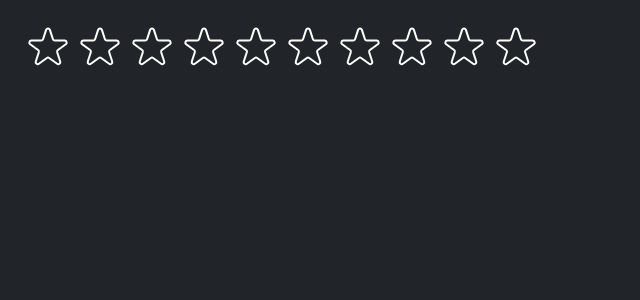
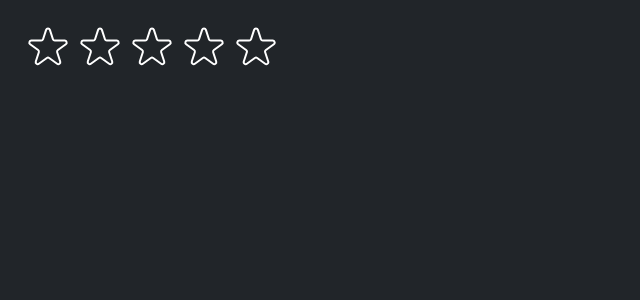
Before and after one commit to zeenat-abedin/usepopcorn, a React (Create React App) app: page / in a window 1280 px wide. Shown: the top 300 px of the page, without its empty margins (0-640 px from the left). Built offline with nearby package versions, Linux system fonts and the light colour scheme.

Commit message:
Update StarRating component: - Change maxRating from 10 to 5. - Change the messages array to reflect the new maxRating. - Add PropTypes for maxRating. - Add a comment to indicate that the App component is commented out.

```diff
--- a/src/StarRating.jsx
+++ b/src/StarRating.jsx
@@ -1,4 +1,5 @@
 import { useState } from "react";
+import PropTypes from "prop-types";
 
 const containerStyle = {
   display: "flex",
@@ -48,14 +49,18 @@ function StarRating({
       </div>
       <p style={textStyle}>
         {messages.length === maxRating
-          ? messages[rating - 1]
-          : messages[tempRating - 1] || rating || ""}
+          ? messages[tempRating ? tempRating - 1 : rating - 1]
+          : tempRating || rating || ""}
       </p>
     </div>
   );
 }
 
 export default StarRating;
+
+StarRating.propTypes = {
+  maxRating: PropTypes.number,
+};
 
 function Star({ onRate, full, onHoverIn, onHoverOut, size, color }) {
   const starStyle = {
--- a/src/index.js
+++ b/src/index.js
@@ -8,8 +8,9 @@ const root = ReactDOM.createRoot(document.getElementById("root"));
 root.render(
   <React.StrictMode>
     <StarRating
-      maxRating={10}
+      maxRating={5}
       messages={["Terrible", "Bad", "Okay", "Good", "Amazing"]}
     />
+    {/* <App /> */}
   </React.StrictMode>
 );
```
